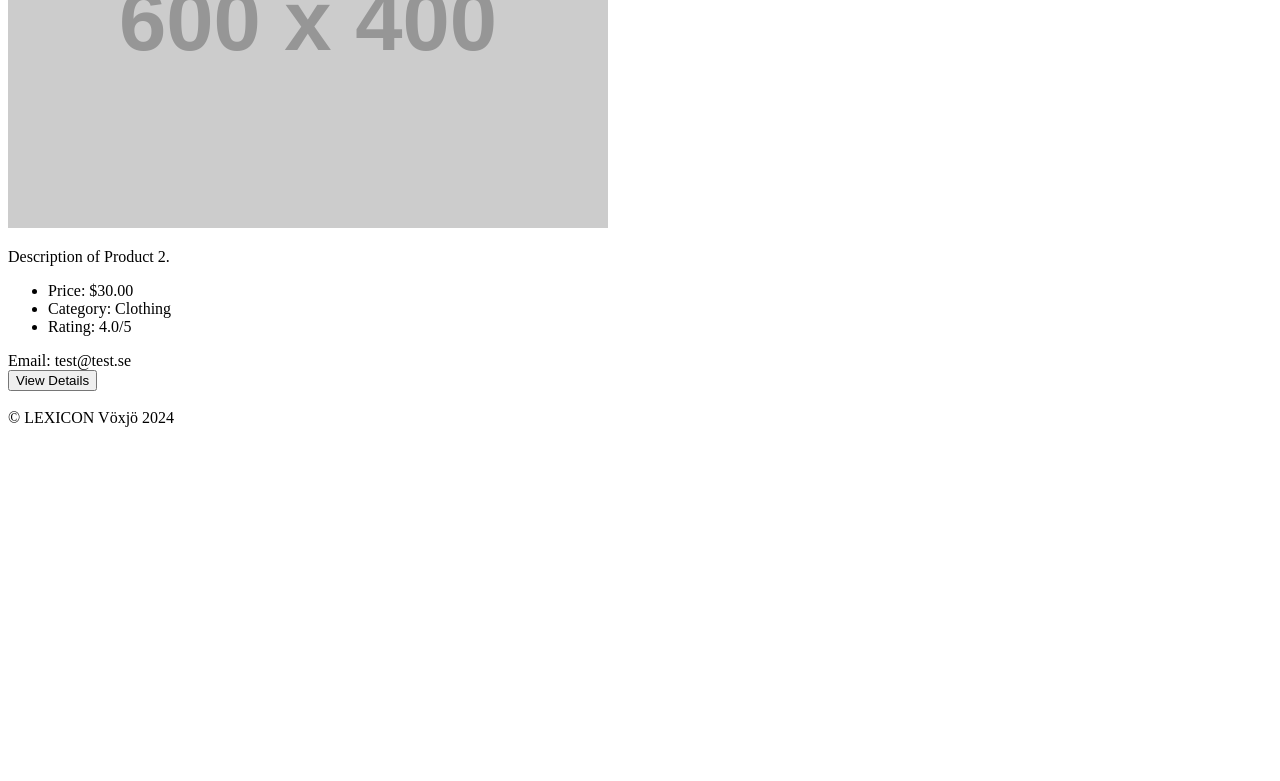
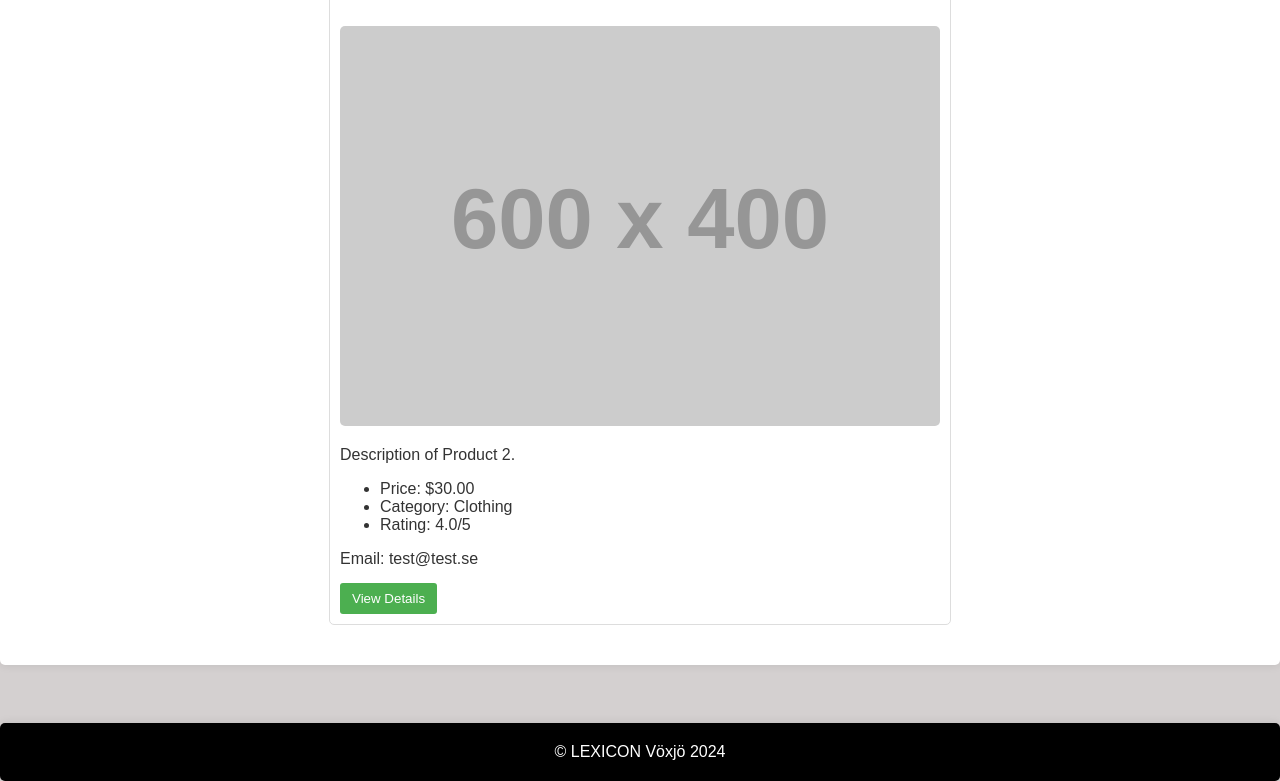
Before and after one commit to mehrdad-javan/html-css-workshop, a plain HTML site: page index.html in a window 1280 px wide. Shown: the part 1034-1815 px from the top of the page. Before the commit the page ends 1469 px from the top, so only its background shows below. Drawn offline with Linux system fonts and the light colour scheme; placeholder pictures from the web are drawn by us.

Commit message:
added styles

```diff
--- a/index.html
+++ b/index.html
@@ -5,6 +5,7 @@
     <meta charset="UTF-8">
     <meta name="viewport" content="width=device-width, initial-scale=1.0">
     <title>Marketplace App</title>
+    <link rel="stylesheet" href="styles.css" />
 </head>
 
 <body>
--- /dev/null
+++ b/styles.css
@@ -0,0 +1,74 @@
+/* Global Styles */
+body {
+    font-family: 'Arial', sans-serif;
+    background-color: #d4d0d0;
+    color: #333;
+    margin: 0;
+    padding: 0;
+}
+
+/* Header Styles */
+header {
+    background-color: #d10000; /* Red background color */
+    color: #ffffff;
+    text-align: center;
+    padding: 20px;
+}
+
+/* Section Styles */
+section {
+    margin: 20px auto;
+    padding: 20px;
+    background-color: #fff;
+    border-radius: 5px;
+    box-shadow: 0 0 10px rgba(0, 0, 0, 0.1);
+}
+
+/* Heading Styles */
+h2 {
+    color: #4CAF50; /* Green color */
+    text-align: center;
+}
+
+/* Product Styles */
+.product {
+    margin: 0 auto 20px;
+    padding: 10px;
+    max-width: 600px;
+    border: 1px solid #ddd;
+    border-radius: 5px;
+}
+
+/* Product Image Styles */
+.product img {
+    max-width: 100%;
+    height: auto;
+    border-radius: 5px;
+    margin-top: 10px;
+}
+
+/* Email Field Styles */
+.email-field {
+    margin-bottom: 15px;
+}
+
+/* Button Styles */
+button {
+    background-color: #4CAF50; /* Green color */
+    color: #fff;
+    padding: 8px 12px;
+    border: none;
+    border-radius: 3px;
+    cursor: pointer;
+}
+
+/* Footer Styles */
+.footer {
+    margin-top: 20px;
+    padding: 20px;
+    background-color: #000000; /* Black background color */
+    border-radius: 5px;
+    box-shadow: 0 0 10px rgba(0, 0, 0, 0.1);
+    text-align: center;
+    color: #fff;
+}
```
